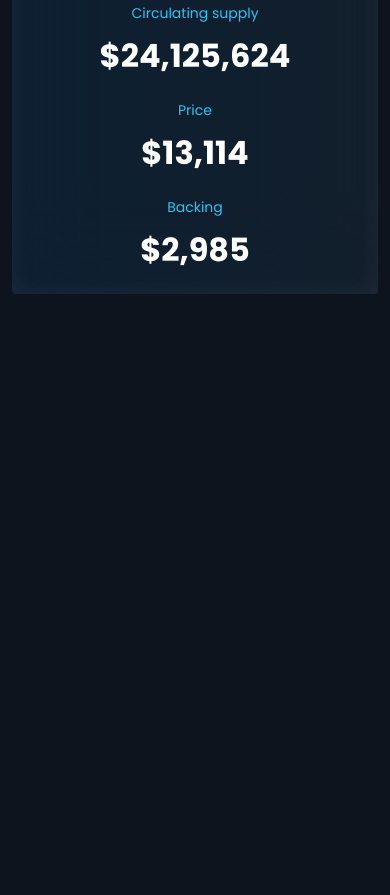
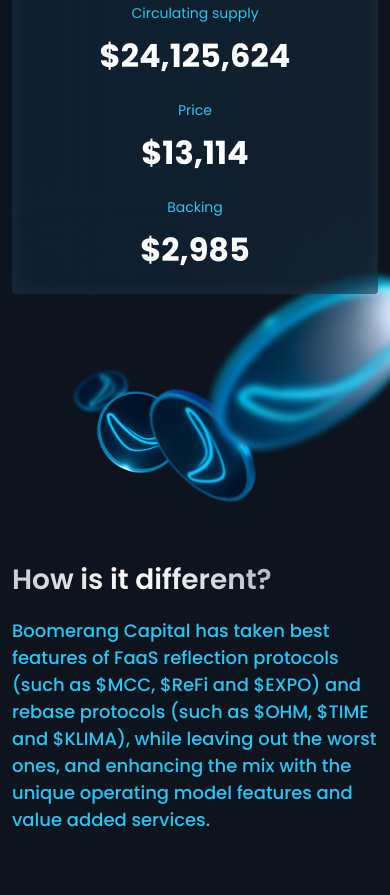
Before and after one commit to dkvsk/boomerang, a website: page app/home.html in a window 390 px wide. Shown: the part 1061-1956 px from the top of the page. Before the commit the page ends 1620 px from the top, so only its background shows below. Drawn offline with nearby package versions, Linux system fonts and the light colour scheme; files that its build step writes are made by us from their sources; files whose address does not match are found by name.

Commit message:
creat differrences section

```diff
--- a/app/home.html
+++ b/app/home.html
@@ -58,6 +58,26 @@
       </div>
     </div>
 
+
+    <!-- Differences -->
+
+    <div class="differences">
+      <div class="container">
+        <div class="differences__header">
+            <div class="differences__title title">How is it different?</div>
+            <div class="differences__text subtitle">Boomerang Capital has taken best features of FaaS reflection protocols (such as $MCC, $ReFi and $EXPO) and rebase protocols (such as $OHM, $TIME and $KLIMA), while leaving out the worst ones, and enhancing the mix with the unique operating model features and value added services.
+            </div>
+        </div>
+        <div class="differences__image">
+          <img src="./images/differences-dekor.png" alt="">
+        </div>
+      </div>
+    </div>
+
+
+
+
+
     <!--#include virtual="/parts/footer.html" -->
 
     <script src="./libs/jquery/jquery-3.2.1.min.js"></script>
--- a/app/scss/_common.scss
+++ b/app/scss/_common.scss
@@ -113,6 +113,23 @@
 }
 
 
+.btn:hover {
+  background-color: #ffffff;
+  border-color: #ffffff;
+  color: #000;
+}
+
+.indicators__button.btn.indicators__button--width:hover {
+  background: blue;
+  border-color:blue;
+}
+
+.btn-app:hover {
+  background-color:#101316;
+  border-color: #101316;
+}
+
+
 /* Input */
 
 input[type="text"],
--- a/app/scss/style.scss
+++ b/app/scss/style.scss
@@ -314,9 +314,7 @@
       &:nth-child(2) {
         margin-right: auto;
       }
-
     }
-
   }
 
   &__statistics {
@@ -368,3 +366,84 @@
     color: #ffffff;
   }
 }
+
+
+/*Differences*/
+
+.differences {
+  position: relative;
+  padding-bottom: 212px;
+
+  @media only screen and (max-width: 767px) {
+    padding-bottom: 62px;
+  }
+
+  &__header {
+    display: flex;
+    flex-direction: column;
+    max-width: 772px;
+
+    @media only screen and (max-width: 1190px) {
+      max-width: 560px;
+    }
+
+    @media only screen and (max-width: 991px) {
+      max-width: 440px;
+    }
+
+    @media only screen and (max-width: 767px) {
+      margin: 0 auto;
+      // margin-top: 20px;
+    }
+  }
+
+
+  &__title {
+  margin-bottom: 16px;
+
+  @media only screen and (max-width: 767px) {
+    font-size: 28px;
+  }
+  }
+
+  &__text {
+
+    @media only screen and (max-width: 991px) {
+      font-size: 20px;
+    }
+
+    @media only screen and (max-width: 767px) {
+      font-size: 18px;
+    }
+
+  }
+
+  &__image {
+    position: absolute;
+    bottom: -143px;
+    right: 0;
+    z-index: -1;
+
+    @media only screen and (max-width: 1560px) {
+      right: -100px;
+      height: 800px;
+      max-width: 600px;
+    }
+
+    @media only screen and (max-width: 991px) {
+      max-width: 500px;
+    }
+
+    @media only screen and (max-width: 767px) {
+      right: 0;
+      bottom: 280px;
+      max-width: 365px;
+      height: 365px;
+    }
+
+    @media only screen and (max-width: 575px) {
+      bottom: 330px;
+    }
+  }
+
+}
```
Also changed, not shown: app/css/style.css, app/images/differences-dekor.png (added).
